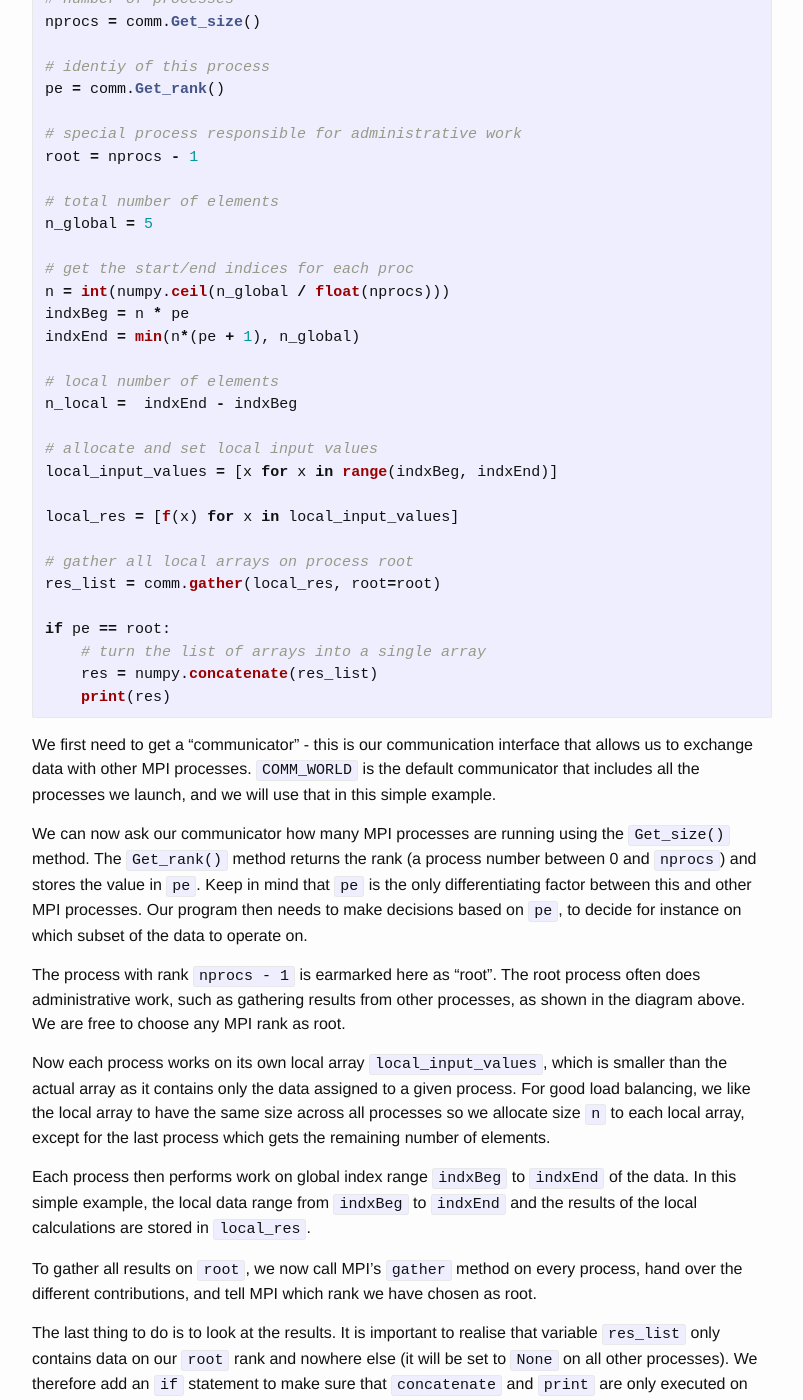
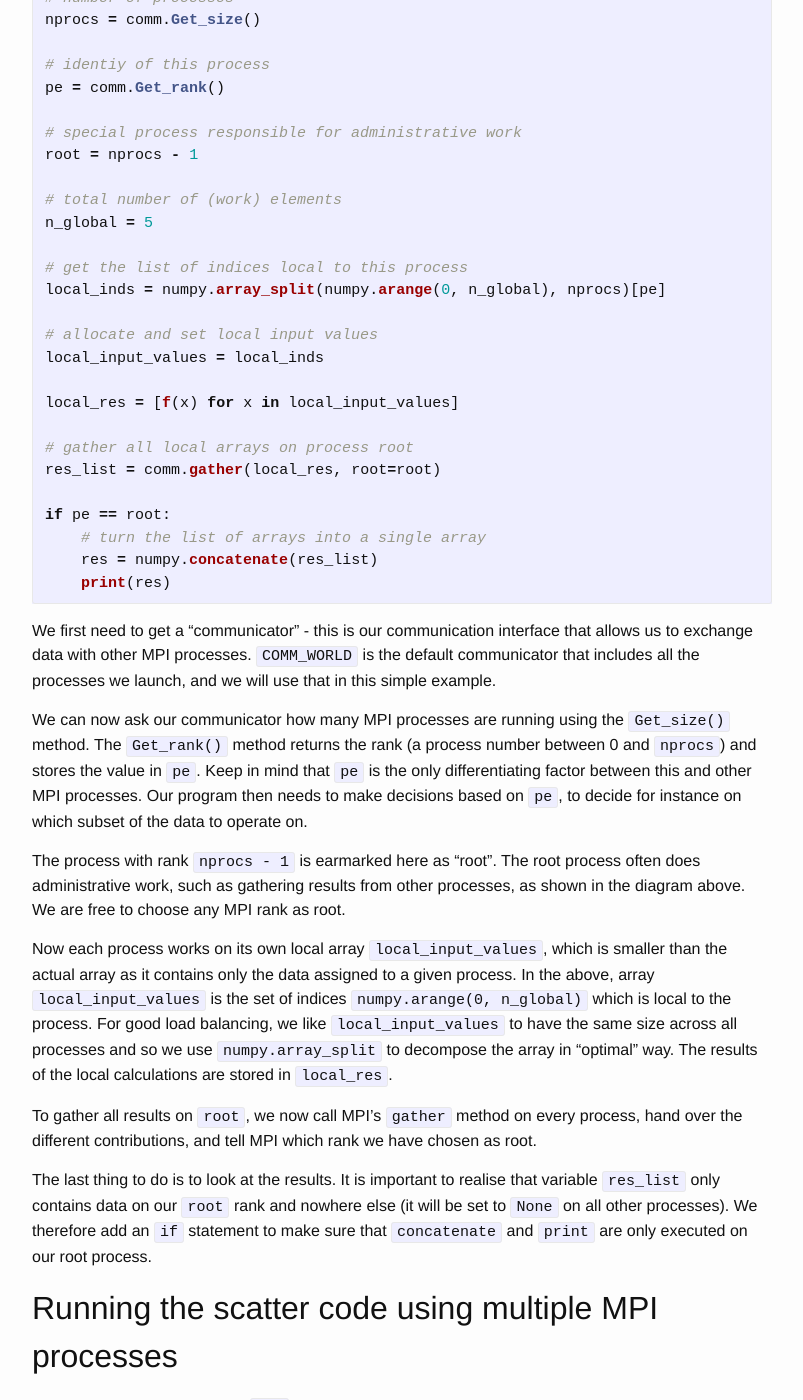
Before and after one commit to nesi/perf-training, a Jekyll site: the page built from _lessons/python-scatter/05-mpi.md, in a window 1280 px wide and 1400 px high, scrolled down 3272 px. Shown: the whole window, without its empty margins (238-1041 px from the left). Built offline with Jekyll 4.4.1, drawn with Linux system fonts in a browser that asks for light colours; some of the changed text lies outside the part shown.

Commit message:
putting back numpy.array_split

````diff
--- a/_lessons/python-scatter/05-mpi.md
+++ b/_lessons/python-scatter/05-mpi.md
@@ -85,19 +85,14 @@
 # special process responsible for administrative work
 root = nprocs - 1
 
-# total number of elements
+# total number of (work) elements
 n_global = 5
 
-# get the start/end indices for each proc
-n = int(numpy.ceil(n_global / float(nprocs)))
-indxBeg = n * pe
-indxEnd = min(n*(pe + 1), n_global)
-
-# local number of elements
-n_local =  indxEnd - indxBeg
+# get the list of indices local to this process
+local_inds = numpy.array_split(numpy.arange(0, n_global), nprocs)[pe]
 
 # allocate and set local input values
-local_input_values = [x for x in range(indxBeg, indxEnd)]
+local_input_values = local_inds
 
 local_res = [f(x) for x in local_input_values]
 
@@ -116,9 +111,7 @@
 
 The process with rank `nprocs - 1` is earmarked here as "root". The root process often does administrative work, such as gathering results from other processes, as shown in the diagram above. We are free to choose any MPI rank as root.
 
-Now each process works on its own local array `local_input_values`, which is smaller than the actual array as it contains only the data assigned to a given process. For good load balancing, we like the local array to have the same size across all processes so we allocate size `n` to each local array, except for the last process which gets the remaining number of elements.
-
-Each process then performs work on global index range `indxBeg` to `indxEnd` of the data. In this simple example, the local data range from `indxBeg` to `indxEnd` and the results of the local calculations are stored in `local_res`.
+Now each process works on its own local array `local_input_values`, which is smaller than the actual array as it contains only the data assigned to a given process. In the above, array `local_input_values` is the set of indices `numpy.arange(0, n_global)` which is local to the process. For good load balancing, we like `local_input_values` to have the same size across all processes and so we use `numpy.array_split` to decompose the array in "optimal" way. The results of the local calculations are stored in `local_res`.
 
 To gather all results on `root`, we now call MPI's `gather` method on every process, hand over the different contributions, and tell MPI which rank we have chosen as root.
 
@@ -146,7 +139,7 @@
 mpiexec -n 8 python scatter.py
 ```
 
-## How to use MPI to accelerate `scatter.py`
+## How to use MPI to accelerate scatter.py
 
  * `from mpi4py import MPI` at the top. This will initialise MPI.
  * `comm = MPI.COMM_WORLD` gets the communicator.
````
